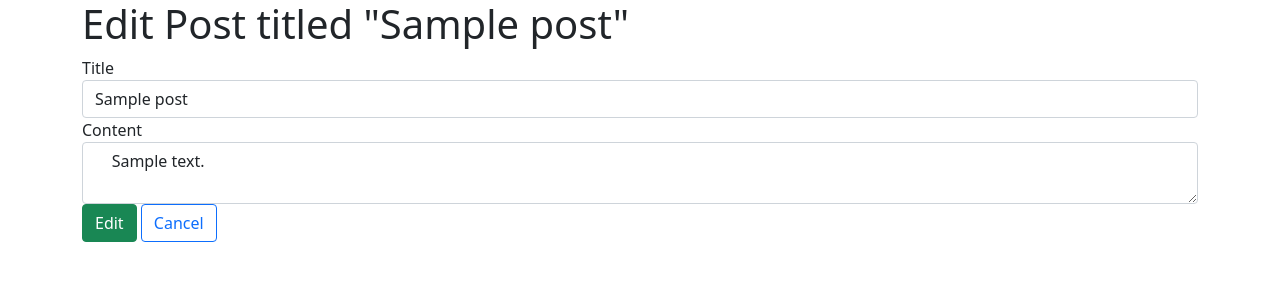
After one commit to Wsanders81/SQL-Exercises, a Flask app: page /posts/1/edit in a window 1280 px wide. The commit adds this page. Shown: the top 300 px of the page. Run offline with Flask 2, Linux system fonts and the light colour scheme; tables that the repository leaves empty hold one stand-in row (values such as "Sample post").

Commit message:
uploading bogly extended practice

```diff
--- a/flask-blogly/app.py
+++ b/flask-blogly/app.py
@@ -2,7 +2,9 @@
 
 from flask import Flask, request, render_template, redirect, flash, session
 from flask_debugtoolbar import DebugToolbarExtension
-from models import db, connect_db, User
+from models import db, connect_db, User, Post
+import datetime
+
 
 app = Flask(__name__)
 app.config['SQLALCHEMY_DATABASE_URI'] = 'postgresql:///blogly'
@@ -30,6 +32,7 @@ def show_users():
     Have a link here to the add-user form
     """
     users = User.query.all()
+
     return render_template('users.html', users=users)
 
 
@@ -56,7 +59,8 @@ def add_new_user():
 def edit_user(user_id):
    """Show info about selected User"""
    user = User.query.get_or_404(user_id)
-   return render_template('user-info.html', user=user)
+   posts = user.posts
+   return render_template('user-info.html', user=user, posts=posts)
 
 @app.route('/users/<user_id>/edit', methods=["GET", "POST"])
 def show_edit_user_form(user_id):
@@ -86,3 +90,50 @@ def delete_user(user_id):
     db.session.delete(user)
     db.session.commit()
     return redirect('/users')
+
+@app.route('/posts/<post_id>')
+def show_posts(post_id):
+    """Show post / Show buttons to edit and delete a post"""
+    post = Post.query.get_or_404(post_id)
+    return render_template('show-post.html', post=post)
+
+@app.route('/users/<user_id>/posts/new')
+def show_add_post_form(user_id):
+    """Show form to add post for user"""
+    user = User.query.get(user_id)
+    return render_template('new-post-form.html', user=user)
+
+
+
+@app.route('/users/<user_id>/posts/new', methods=["POST"])
+def add_post_to_db(user_id):
+    """Handle add form / add post and redirect to user info page"""
+
+    title = request.form['title']
+    content = request.form['content']
+    new_post = Post(title=title, content=content, user_id=user_id)
+    db.session.add(new_post)
+    db.session.commit()
+    return redirect(f"/users/{user_id}")
+
+@app.route('/posts/<post_id>/edit')
+def show_edit_form(post_id):
+    post = Post.query.get_or_404(post_id)
+    return render_template('edit-post.html', post=post)
+
+
+@app.route('/posts/<post_id>/edit', methods=["POST"])
+def edit_post(post_id):
+    post =  Post.query.get_or_404(post_id)
+    post.title = request.form['title']
+    post.content = request.form['content']
+    db.session.add(post)
+    db.session.commit()
+    return redirect(f"/posts/{post_id}")
+
+@app.route('/posts/<post_id>/delete')
+def delete_post(post_id):
+    post = Post.query.get_or_404(post_id)
+    db.session.delete(post)
+    db.session.commit()
+    return redirect(f"/users/{post.user_id}")
--- a/flask-blogly/templates/base.html
+++ b/flask-blogly/templates/base.html
@@ -5,7 +5,7 @@
     <meta http-equiv="X-UA-Compatible" content="IE=edge" />
     <meta name="viewport" content="width=device-width, initial-scale=1.0" />
     <link href="https://cdn.jsdelivr.net/npm/bootstrap@5.0.0-beta3/dist/css/bootstrap.min.css" rel="stylesheet" integrity="sha384-eOJMYsd53ii+scO/bJGFsiCZc+5NDVN2yr8+0RDqr0Ql0h+rP48ckxlpbzKgwra6" crossorigin="anonymous">
-    <link rel="stylesheet" href="style.css" />
+    <link rel="stylesheet" href="./static/style.css">
     <title>Blogly</title>
   </head>
   <body>
@@ -25,6 +25,5 @@
     <script src="http://unpkg.com/axios/dist/axios.js"></script>
     <script src="https://cdn.jsdelivr.net/npm/@popperjs/core@2.9.1/dist/umd/popper.min.js" integrity="sha384-SR1sx49pcuLnqZUnnPwx6FCym0wLsk5JZuNx2bPPENzswTNFaQU1RDvt3wT4gWFG" crossorigin="anonymous"></script>
 <script src="https://cdn.jsdelivr.net/npm/bootstrap@5.0.0-beta3/dist/js/bootstrap.min.js" integrity="sha384-j0CNLUeiqtyaRmlzUHCPZ+Gy5fQu0dQ6eZ/xAww941Ai1SxSY+0EQqNXNE6DZiVc" crossorigin="anonymous"></script>
-    <script src="script.js"></script>
   </body>
 </html>
--- /dev/null
+++ b/flask-blogly/templates/edit-post.html
@@ -0,0 +1,28 @@
+{% extends 'base.html' %} {% block content %}
+
+<h1>Edit Post titled "{{post.title}}"</h1>
+<form method="POST">
+  <div class="form-group">
+    <label for="title">Title</label>
+    <input
+      class="form-control"
+      type="text"
+      name="title"
+      value="{{post.title}}"
+    />
+  </div>
+  <div class="form-group">
+    <label for="content">Content</label>
+    <textarea class="form-control" id="content" name="content">
+    {{ post.content }}</textarea>
+  </div>
+  <button type="submit" class="btn btn-success">Edit</button>
+  <a
+    href="/users/{{post.user.id}}"
+    type="submit"
+    class="btn btn-outline-primary"
+    >Cancel</a
+  >
+</form>
+
+{% endblock %}
--- a/flask-blogly/templates/new-user.html
+++ b/flask-blogly/templates/new-user.html
@@ -15,6 +15,7 @@
     <input class="form-control" type="text" name="image_url" placeholder="Provide an image of this user">
 </div>
 <button type="submit" class="btn btn-success">Add</button>
+<a href="/" class="btn btn-outline-primary">Go Back</a>
 </form>
-<a href="/">Go Back</a>
+
 {% endblock %}
```
Also changed, not shown: flask-blogly/models.py (+18 -7 lines), flask-blogly/seed.py (+16 -5 lines), flask-blogly/templates/new-post-form.html (added, +20 -0 lines), flask-blogly/templates/show-post.html (added, +23 -0 lines), flask-blogly/templates/user-info.html (+24 -2 lines), flask-blogly/templates/static/style.css (added).
